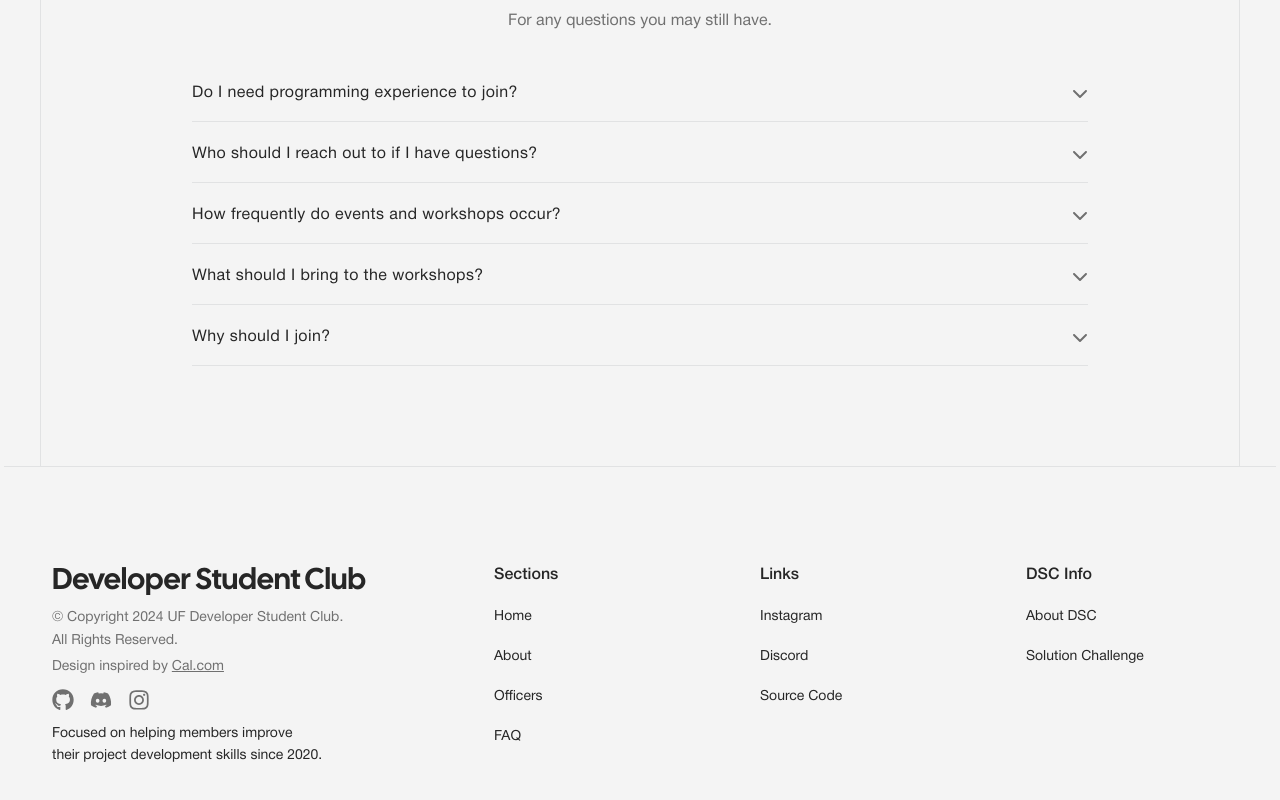
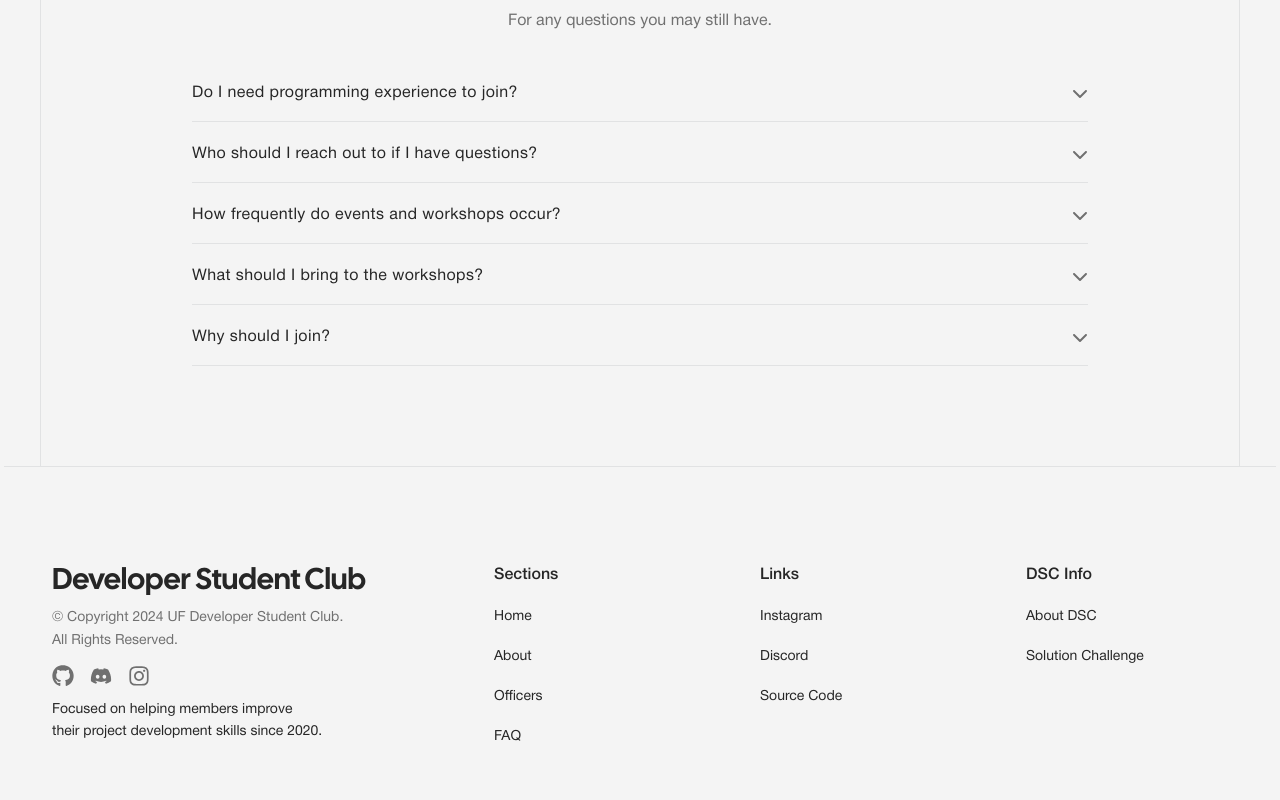
Before and after one commit to colemmorgan/ufdsc, a React (Vite) app: page / in a window 1280 px wide. Shown: the part 4156-4956 px from the top of the page. Built offline with nearby package versions, Linux system fonts and the light colour scheme.

Commit message:
Update Footer.tsx

```diff
--- a/src/components/Footer.tsx
+++ b/src/components/Footer.tsx
@@ -9,12 +9,6 @@ export default function Footer() {
           <p className="sm:pt-2 pt-4 text-sm leading-relaxed text-dull">
             © Copyright 2024 UF Developer Student Club. <br /> All Rights
             Reserved.
-          </p>
-          <p className="pt-1 text-sm text-dull">
-            Design inspired by{" "}
-            <a href="https://cal.com/" target="_blank" className="underline">
-              Cal.com
-            </a>
           </p>
           <div className="flex items-center gap-4 pt-3 text-[22px] text-dull">
 
```
